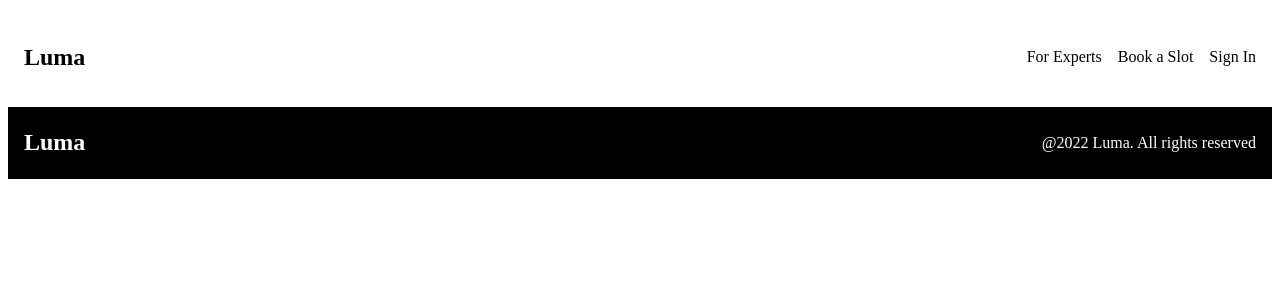
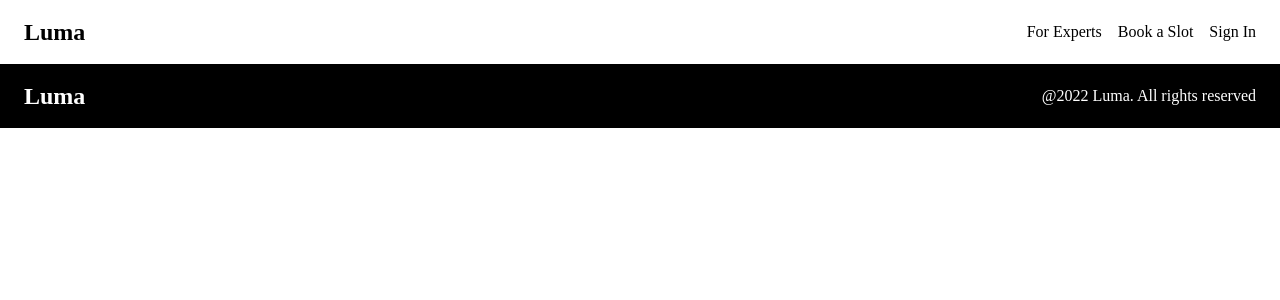
Before and after one commit to pesto-students/luma-fe-team2-gouthamrajan, a React (Create React App) app: page / in a window 1280 px wide. Shown: the top 300 px of the page. Built offline with nearby package versions, Linux system fonts and the light colour scheme.

Commit message:
refactor: header and footer style

```diff
--- a/src/index.css
+++ b/src/index.css
@@ -0,0 +1,11 @@
+*,
+*::after,
+*::before {
+  box-sizing: border-box;
+  padding: 0;
+  margin: 0;
+}
+
+:root {
+  --primary-color: #595bf6;
+}
--- a/src/layout/Footer/Footer.module.css
+++ b/src/layout/Footer/Footer.module.css
@@ -2,10 +2,10 @@ footer {
   display: flex;
   align-items: center;
   justify-content: space-between;
-  padding: 1em;
+  padding: 1.5em;
   min-width: 450px;
   background-color: black;
-  height: 2.5em;
+  height: 4em;
 }
 
 .logo,
--- a/src/layout/Header/Header.module.css
+++ b/src/layout/Header/Header.module.css
@@ -2,8 +2,9 @@ header {
   display: flex;
   align-items: center;
   justify-content: space-between;
-  padding: 1em;
+  padding: 1.5em;
   min-width: 450px;
+  height: 4em;
 }
 
 nav {
@@ -18,7 +19,7 @@ a {
 
 a:hover {
   text-decoration: underline;
-  color: #595bf6;
+  color: var(--primary-color);
 }
 
 .logo {
```
